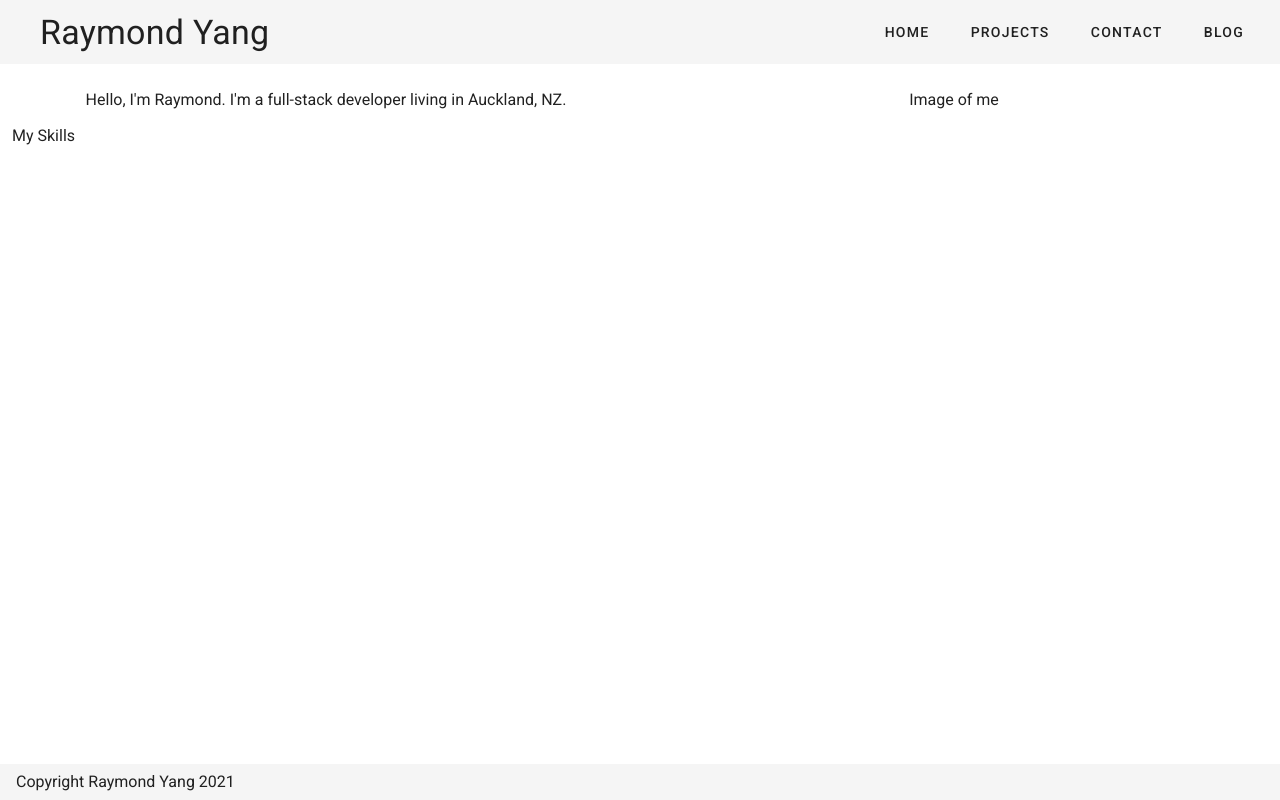
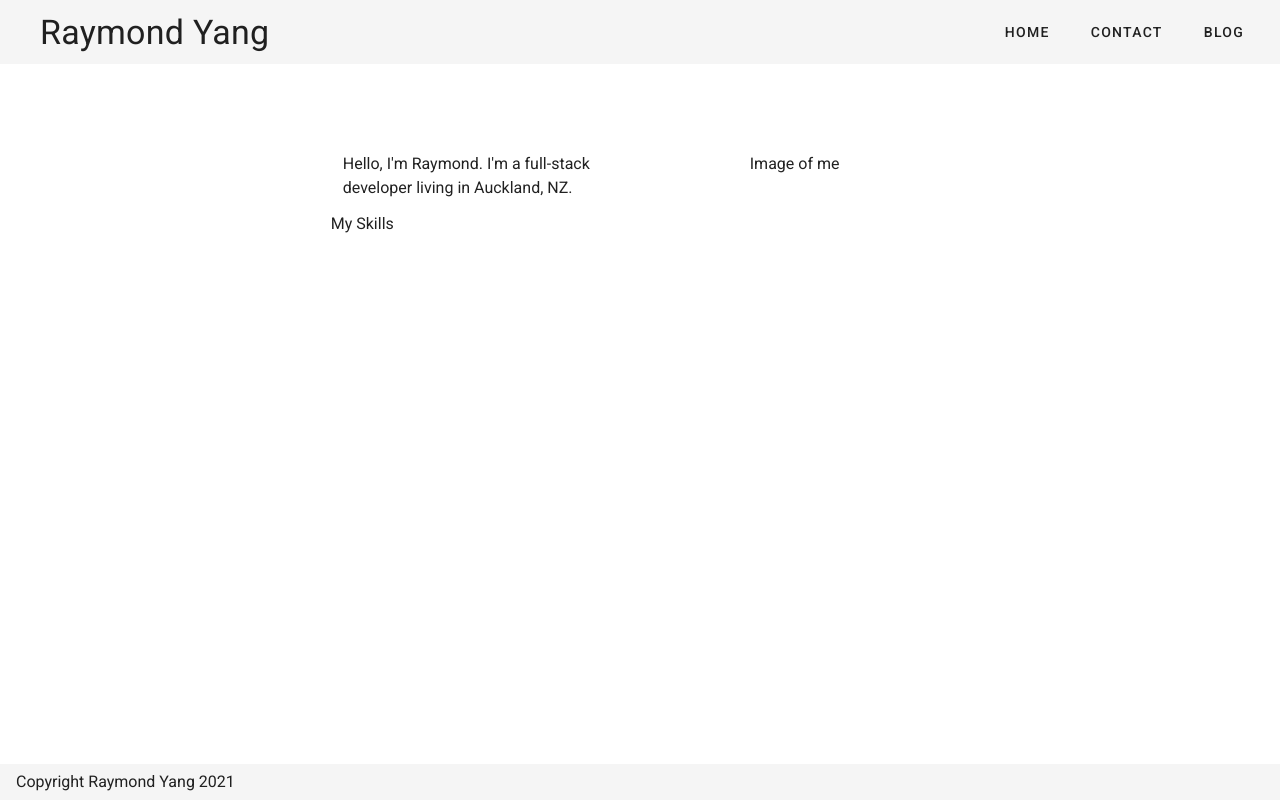
Before and after one commit to Ray2126/personal-website, a Vue app: page / in a window 1280 px wide. Built offline with nearby package versions, Linux system fonts and the light colour scheme.

Commit message:
Remove projects page

```diff
--- a/src/App.vue
+++ b/src/App.vue
@@ -24,14 +24,6 @@
       <v-btn text>
         <span
           class="mx-1"
-          @click="$router.push('/projects')"
-        >
-          Projects
-        </span>
-      </v-btn>
-      <v-btn text>
-        <span
-          class="mx-1"
           @click="$router.push('/contact')"
         >
           Contact
@@ -47,7 +39,7 @@
       </v-btn>
     </v-app-bar>
 
-    <v-main>
+    <v-main class="container-wrapper">
       <v-container fluid>
         <router-view />
       </v-container>
@@ -64,3 +56,13 @@ export default {
   name: 'App',
 };
 </script>
+
+<style scoped>
+
+.container-wrapper {
+  margin: auto;
+  max-width: 60%;
+  margin-top: 64px;
+}
+
+</style>
```
